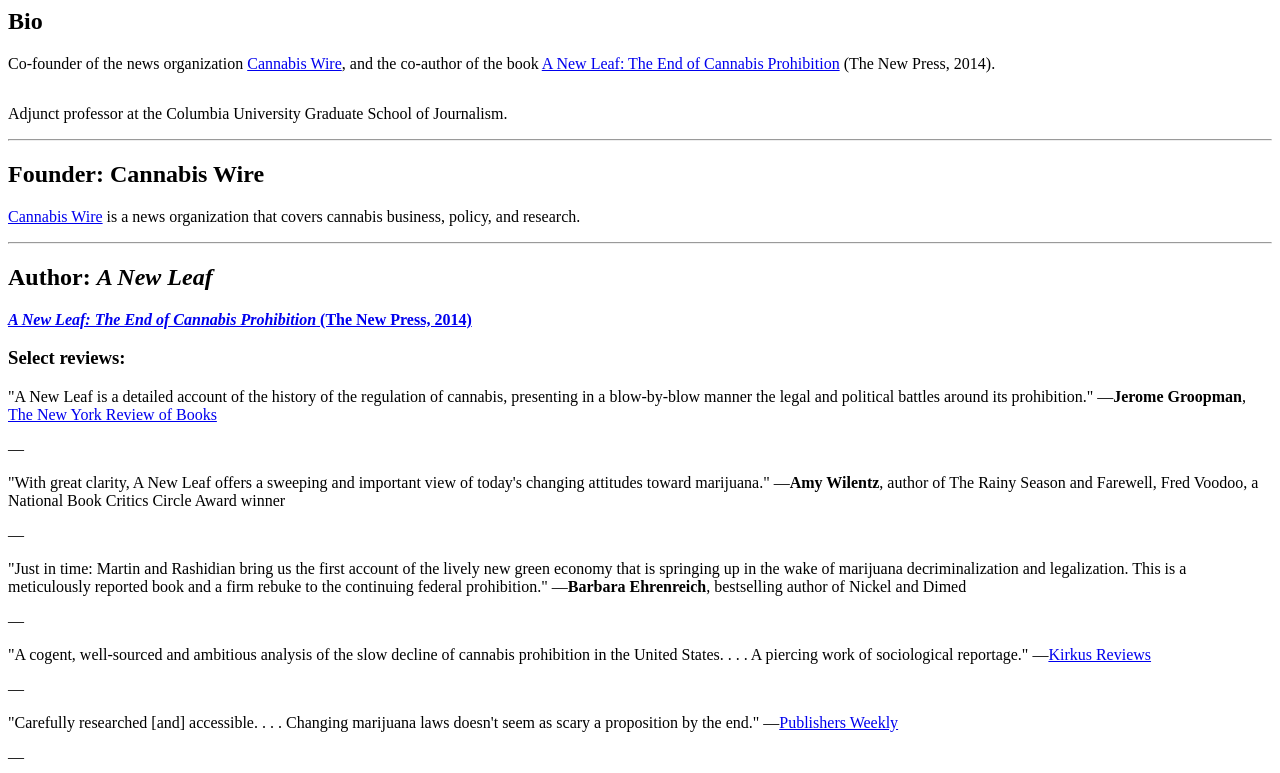
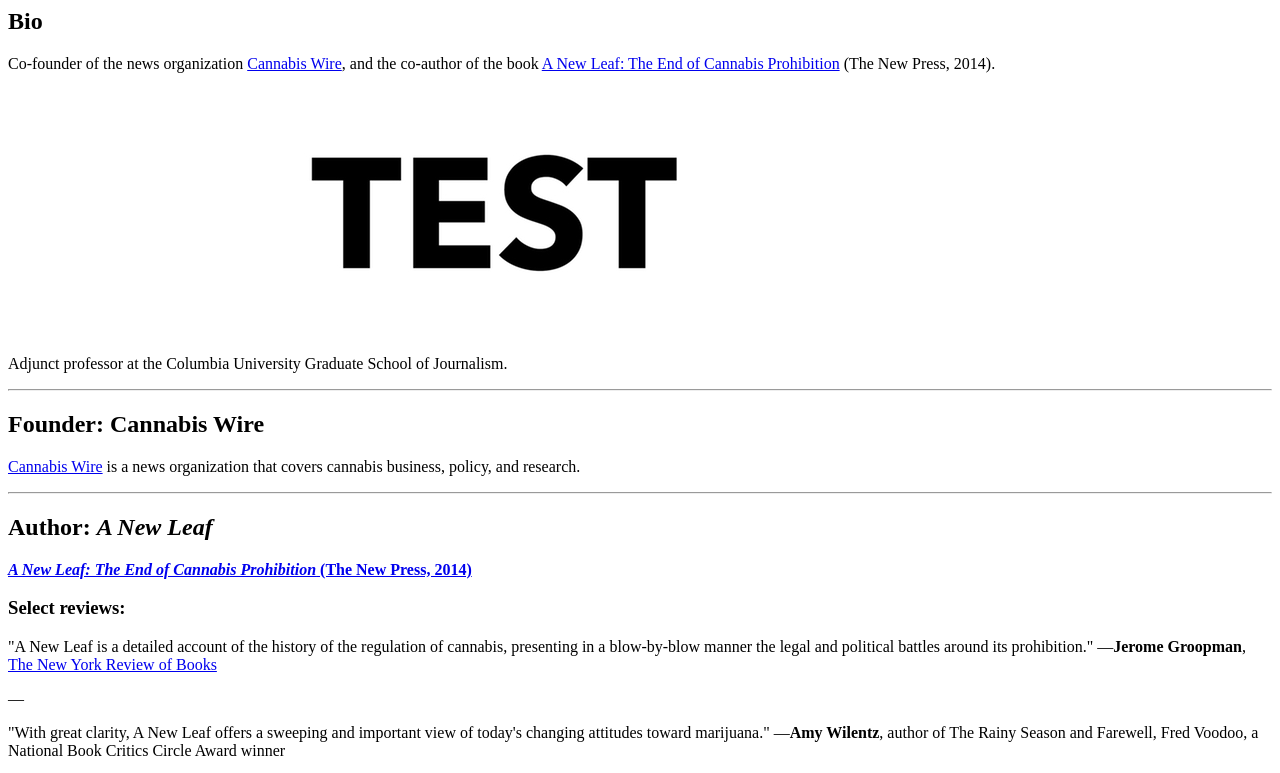
Before and after one commit to cannabiswire/nushinrashidian.com, an Eleventy site: page _src/pages/index.md in a window 1280 px wide. Shown: the top 773 px of the page. Built offline with nearby package versions, Linux system fonts and the light colour scheme; Eleventy itself is replaced by a stand-in of ours; files that its build step writes are made by us from their sources.

Commit message:
Update Pages “index”

```diff
--- a/_src/pages/index.md
+++ b/_src/pages/index.md
@@ -11,7 +11,7 @@
 
 Co-founder of the news organization [Cannabis Wire](http://cannabiswire.com/), and the co-author of the book [A New Leaf: The End of Cannabis Prohibition](https://cannabiswire.com/book-a-new-leaf) (The New Press, 2014).
 
-![](/images/uploads/__test-image.jpg)
+![](/uploads/__test-image-970x250.jpg)
 
 Adjunct professor at the Columbia University Graduate School of Journalism.
 
```
Also changed, not shown: uploads/__test-image-970x250.jpg (added).
